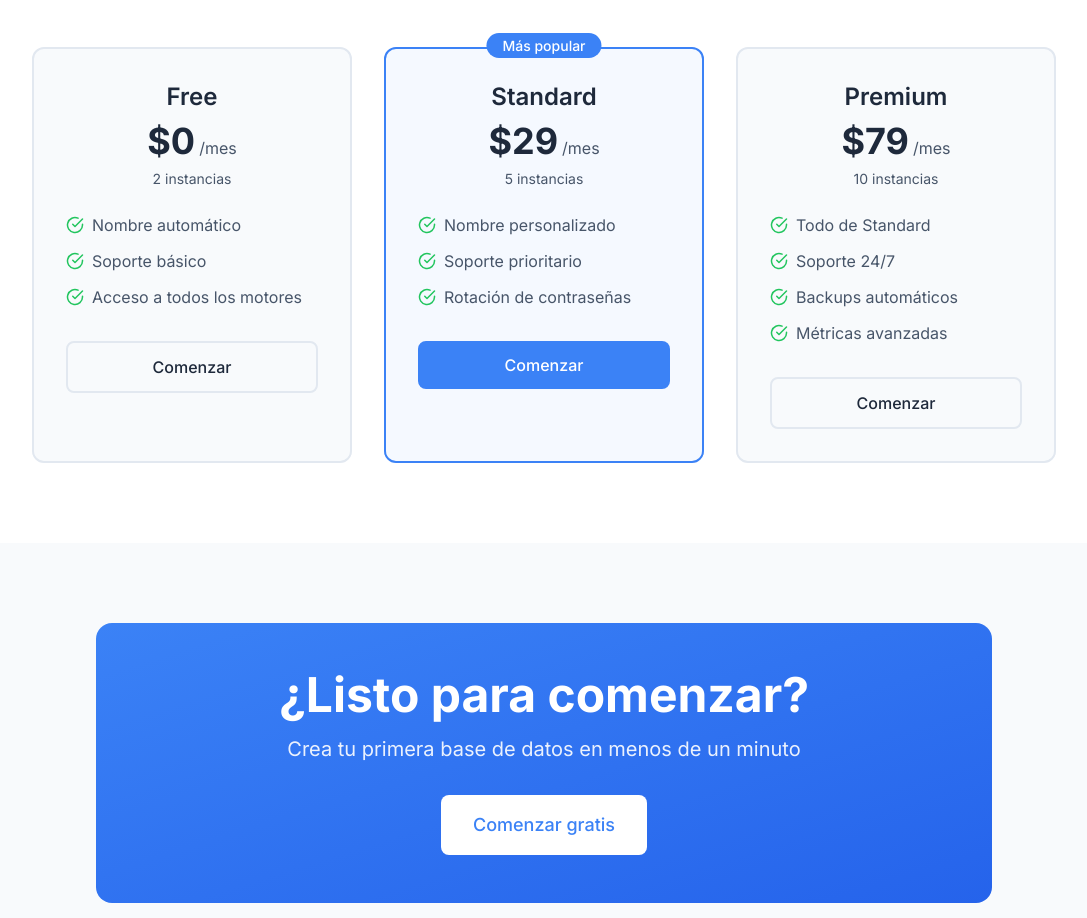
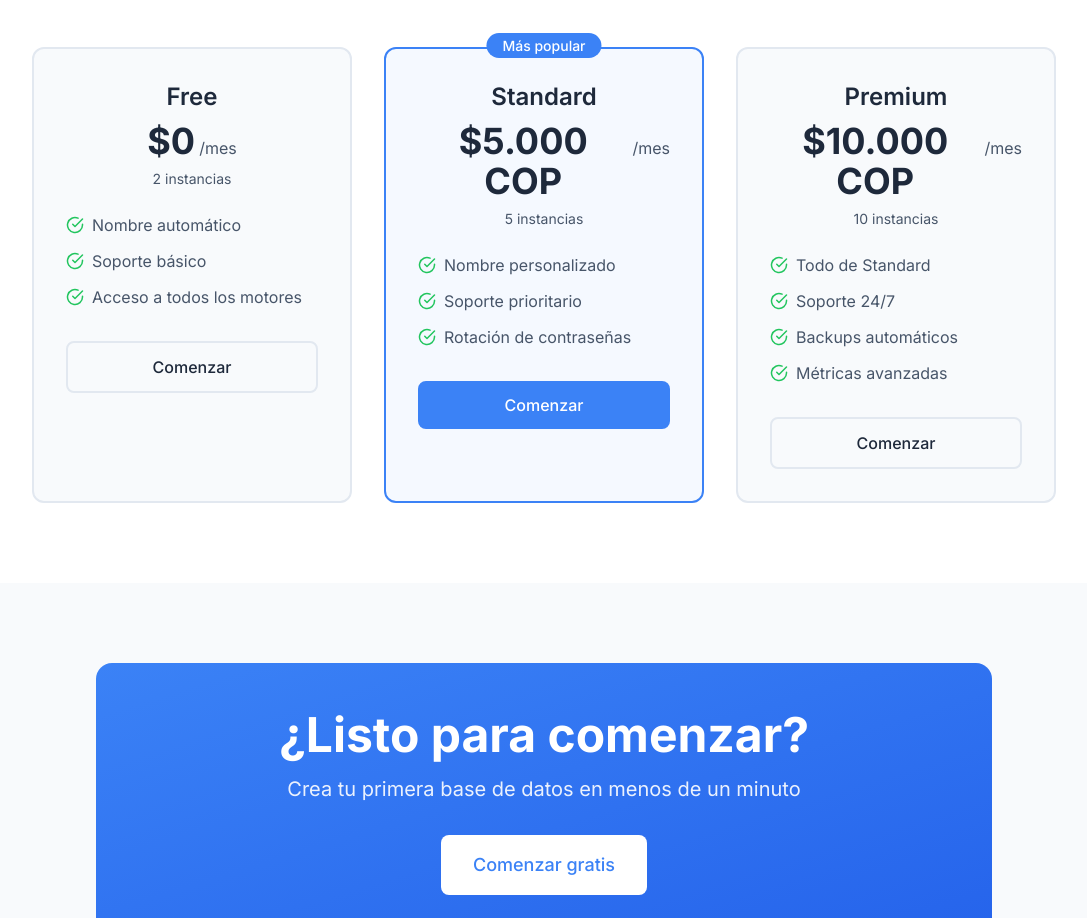
Before and after one commit to SpringBoot-Macchiato/Week3-CrudCloud-Frontend, a React (Vite) app: page / in a window 1280 px wide. Shown: the part 2340-3258 px from the top of the page, without its empty margins (96-1183 px from the left). Built offline with nearby package versions, Linux system fonts and the light colour scheme; no server answers.

Commit message:
fix: prevent duplicate FREE plan and update landing prices
- Fix duplicate FREE plan issue by checking if backend already returns it
- Update landing page prices to match actual Colombian pricing
- Standard plan: $5.000 COP
- Premium plan: $10.000 COP

```diff
--- a/src/pages/Landing.jsx
+++ b/src/pages/Landing.jsx
@@ -40,14 +40,14 @@ const Landing = () => {
     },
     {
       name: 'Standard',
-      price: '$29',
+      price: '$5.000 COP',
       instances: '5 instancias',
       features: ['Nombre personalizado', 'Soporte prioritario', 'Rotación de contraseñas'],
       popular: true
     },
     {
       name: 'Premium',
-      price: '$79',
+      price: '$10.000 COP',
       instances: '10 instancias',
       features: ['Todo de Standard', 'Soporte 24/7', 'Backups automáticos', 'Métricas avanzadas']
     }
--- a/src/pages/MiPlan.jsx
+++ b/src/pages/MiPlan.jsx
@@ -45,8 +45,11 @@ const MiPlan = () => {
         // Intentar cargar planes desde el backend
         const planesData = await getPlans()
 
-        // Agregar plan FREE manualmente (no viene del backend)
-        const allPlanes = [
+        // Verificar si el backend ya devuelve el plan FREE
+        const hasFreeplan = planesData.some(plan => plan.name.toUpperCase() === 'FREE')
+
+        // Si el backend NO devuelve el plan FREE, agregarlo manualmente
+        const allPlanes = hasFreeplan ? planesData : [
           {
             id: null,
             name: 'FREE',
```
